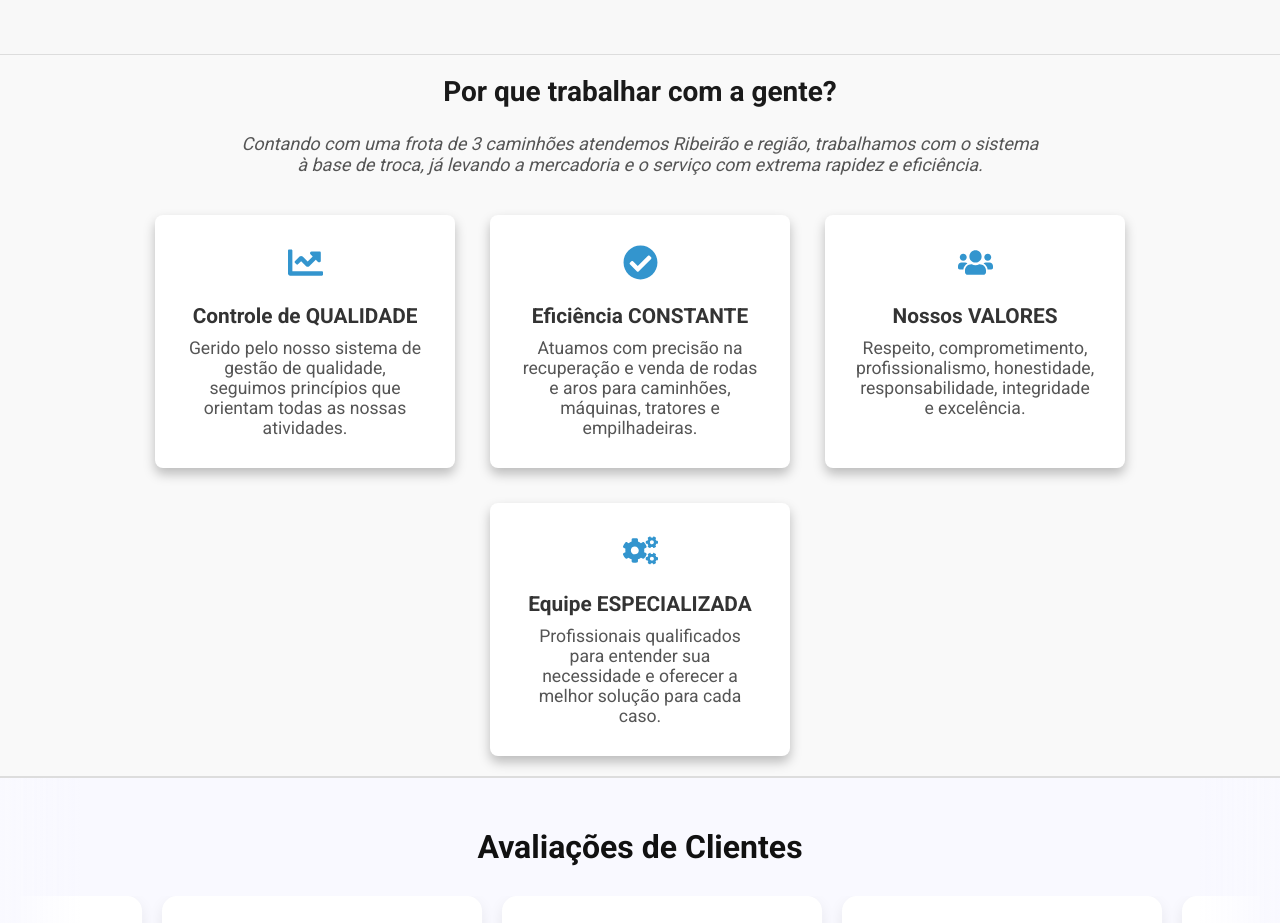
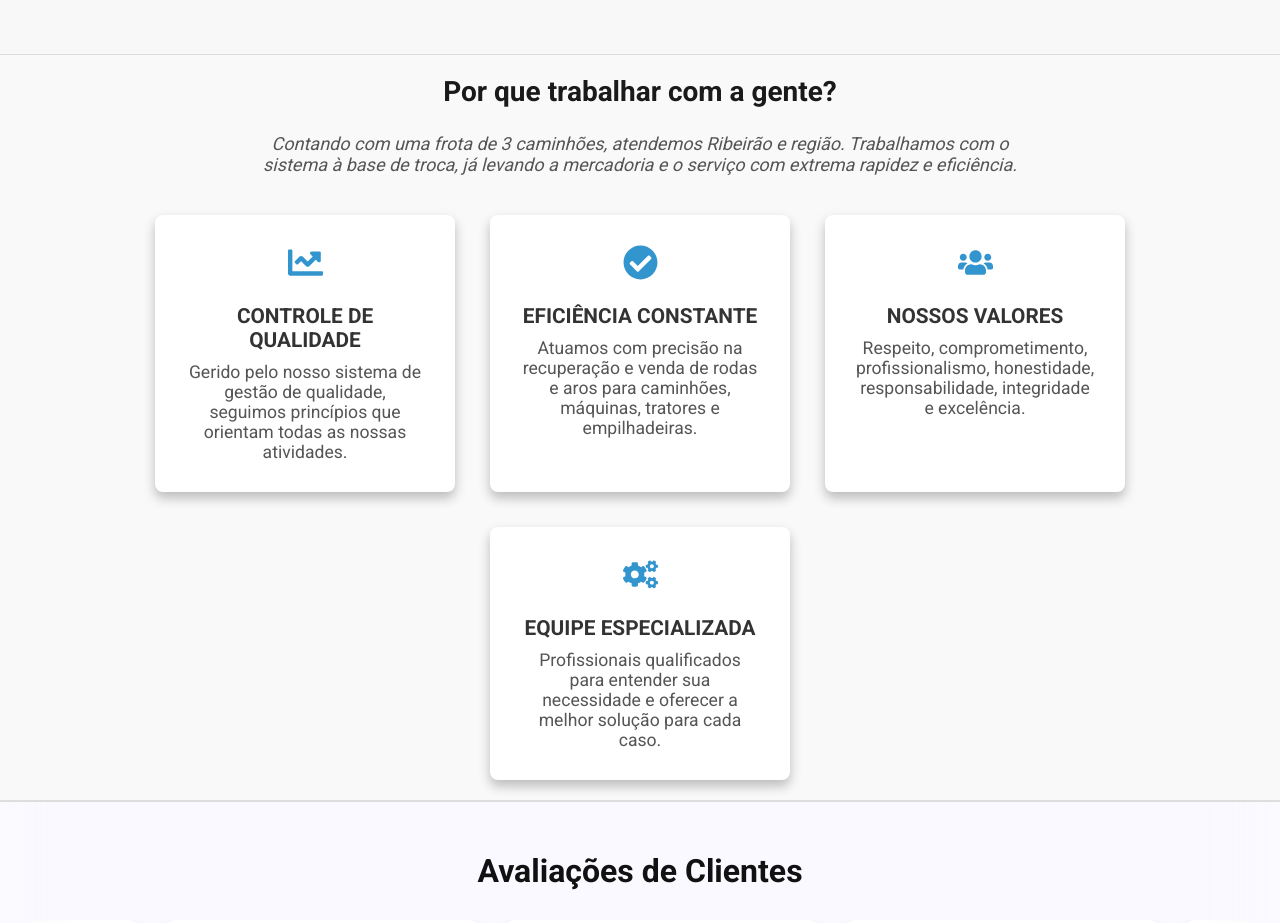
Before and after one commit to CaetanoLupato/lupato-rodas, a React (Vite) app: page / in a window 1280 px wide. Shown: the part 2220-3143 px from the top of the page. Built offline with nearby package versions, Linux system fonts and the light colour scheme.

Commit message:
atualização 30/01/2026

```diff
--- a/src/components/diferenciais/Diferenciais.jsx
+++ b/src/components/diferenciais/Diferenciais.jsx
@@ -6,22 +6,22 @@ const Diferenciais = () => {
   const cards = [
     {
       icon: <FaChartLine />,
-      title: "Controle de QUALIDADE",
+      title: "CONTROLE DE QUALIDADE",
       text: "Gerido pelo nosso sistema de gestão de qualidade, seguimos princípios que orientam todas as nossas atividades."
     },
     {
       icon: <FaCheckCircle />,
-      title: "Eficiência CONSTANTE",
+      title: "EFICIÊNCIA CONSTANTE",
       text: "Atuamos com precisão na recuperação e venda de rodas e aros para caminhões, máquinas, tratores e empilhadeiras."
     },
     {
       icon: <FaUsers />,
-      title: "Nossos VALORES",
+      title: "NOSSOS VALORES",
       text: "Respeito, comprometimento, profissionalismo, honestidade, responsabilidade, integridade e excelência."
     },
     {
       icon: <FaCogs />,
-      title: "Equipe ESPECIALIZADA",
+      title: "EQUIPE ESPECIALIZADA",
       text: "Profissionais qualificados para entender sua necessidade e oferecer a melhor solução para cada caso."
     }
   ];
@@ -31,8 +31,8 @@ const Diferenciais = () => {
       <div className="diferenciais-header">
         <h2>Por que trabalhar com a gente?</h2>
         <p>
-          Contando com uma frota de 3 caminhões atendemos Ribeirão e região,
-          trabalhamos com o sistema à base de troca, já levando a mercadoria
+          Contando com uma frota de 3 caminhões, atendemos Ribeirão e região.
+          Trabalhamos com o sistema à base de troca, já levando a mercadoria
           e o serviço com extrema rapidez e eficiência.
 
         </p>
--- a/src/components/navbar/Navbar.jsx
+++ b/src/components/navbar/Navbar.jsx
@@ -33,6 +33,7 @@ function Navbar() {
                         }}
                         >
                             Serviços
+
                         </Link>
                     </li>
                     <li>
```
